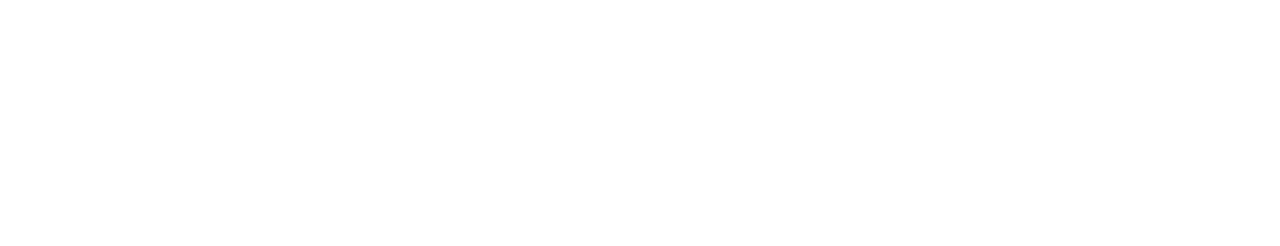
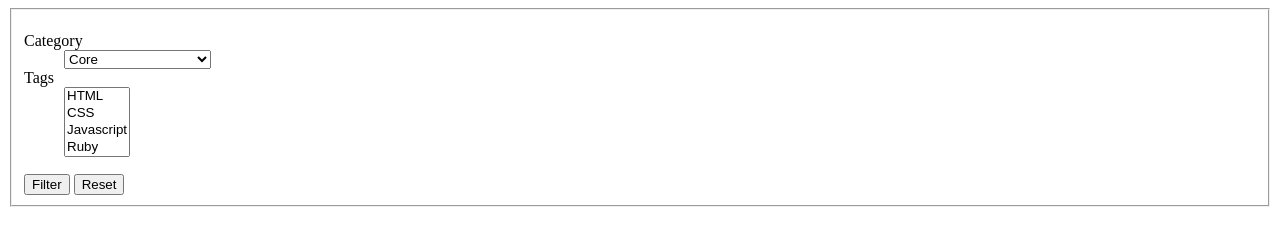
Before and after one commit to danielboyle/launch_201, a plain HTML site: page lesson_4/form_exercises_2.html in a window 1280 px wide. Drawn offline with Linux system fonts and the light colour scheme.

Commit message:
Finish form exercises 2

```diff
--- a/lesson_4/form_exercises_2.html
+++ b/lesson_4/form_exercises_2.html
@@ -5,6 +5,40 @@
   <title>Form Exercises 2</title>
 </head>
 <body>
-
+  <form action="" method="get">
+    <fieldset>
+      <dl>
+        <dt>
+          <label for="category">Category</label>
+        </dt>
+        <dd>
+          <select name="category">
+            <option value="core">Core</option>
+            <option value="plugins">Plugins and Libraries</option>
+            <option value="conventions">Conventions</option>
+            <option value="reviews">Reviews</option>
+            <option value="opinion">Opinion</option>
+            <option value="people">People</option>
+          </select>
+        </dd>
+        <dt>
+          <label for="tags">Tags</label>
+        </dt>
+        <dd>
+          <select name="tags" multiple>
+            <option value="html">HTML</option>
+            <option value="css">CSS</option>
+            <option value="javascript">Javascript</option>
+            <option value="ruby">Ruby</option>
+            <option value="rails">Rails</option>
+            <option value="python">Python</option>
+            <option value="django">Django</option>
+          </select>
+        </dd>
+      </dl>
+      <input type="submit" value="Filter" />
+      <input type="reset" />
+    </fieldset>
+  </form>
 </body>
 </html>
```
